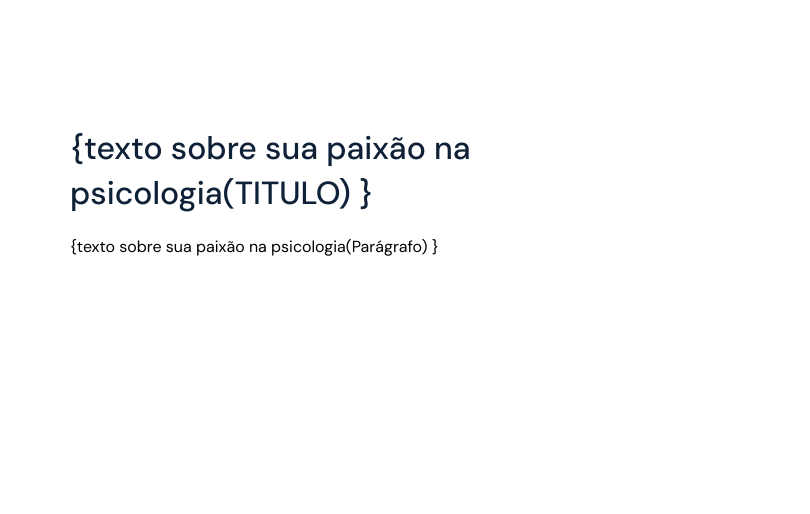
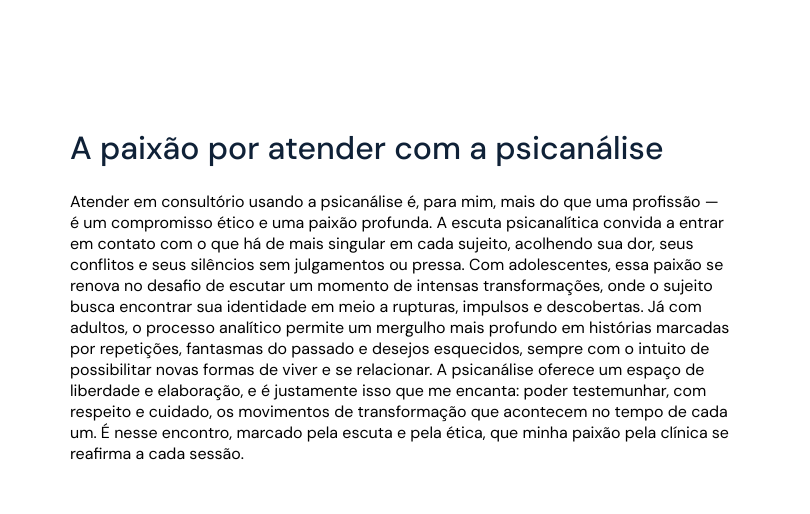
Before and after one commit to Lagstbertman/Lagstbertman.github.io, a plain HTML site: page index.html in a window 1280 px wide. Shown: the part 920-1434 px from the top of the page, 470-1280 px from the left. Drawn offline with Linux system fonts and the light colour scheme; a script that the page names is missing.

Commit message:
Update index.html

```diff
--- a/index.html
+++ b/index.html
@@ -55,16 +55,20 @@
           </p>
           <ul>
             <li>
-              <a href="https://www.instagram.com/eovini010/?hl=pt-br"><img src="assets/instagram_color.png" alt="Instagram" /></a>
+              <a href="https://www.instagram.com/gabrielborges.psico/?hl=pt-br"><img src="assets/instagram_color.png" alt="Instagram" /></a>
             </li>
           </ul>
         </div>
         <div class="about__right">
           <h3 class="tertiary-title mb-m">
-          {texto sobre sua paixão na psicologia(TITULO) }
+          A paixão por atender com a psicanálise
           </h3>
           <p>
-            {texto sobre sua paixão na psicologia(Parágrafo) }
+            Atender em consultório usando a psicanálise é, para mim, mais do que uma profissão — é um compromisso ético e uma paixão profunda.
+              A escuta psicanalítica convida a entrar em contato com o que há de mais singular em cada sujeito, acolhendo sua dor, seus conflitos e seus silêncios sem julgamentos ou pressa.
+              Com adolescentes, essa paixão se renova no desafio de escutar um momento de intensas transformações, onde o sujeito busca encontrar sua identidade em meio a rupturas, impulsos e descobertas.
+              Já com adultos, o processo analítico permite um mergulho mais profundo em histórias marcadas por repetições, fantasmas do passado e desejos esquecidos, sempre com o intuito de possibilitar novas formas de viver e se relacionar. A psicanálise oferece um espaço de liberdade e elaboração, e é justamente isso que me encanta: poder testemunhar,
+              com respeito e cuidado, os movimentos de transformação que acontecem no tempo de cada um. É nesse encontro, marcado pela escuta e pela ética, que minha paixão pela clínica se reafirma a cada sessão.
           </p>
 
         </div>
@@ -82,7 +86,7 @@
               </div>
               <ul class="mb-l">
                 <li>
-                  <a href="https://www.instagram.com/eovini010/?hl=pt-br"><img src="assets/instagram_color.png" alt="Instagram" /></a>
+                  <a href="https://www.instagram.com/gabrielborges.psico/?hl=pt-br"><img src="assets/instagram_color.png" alt="Instagram" /></a>
                 </li>
               </ul>
               <p class="footer__copyright">
```
